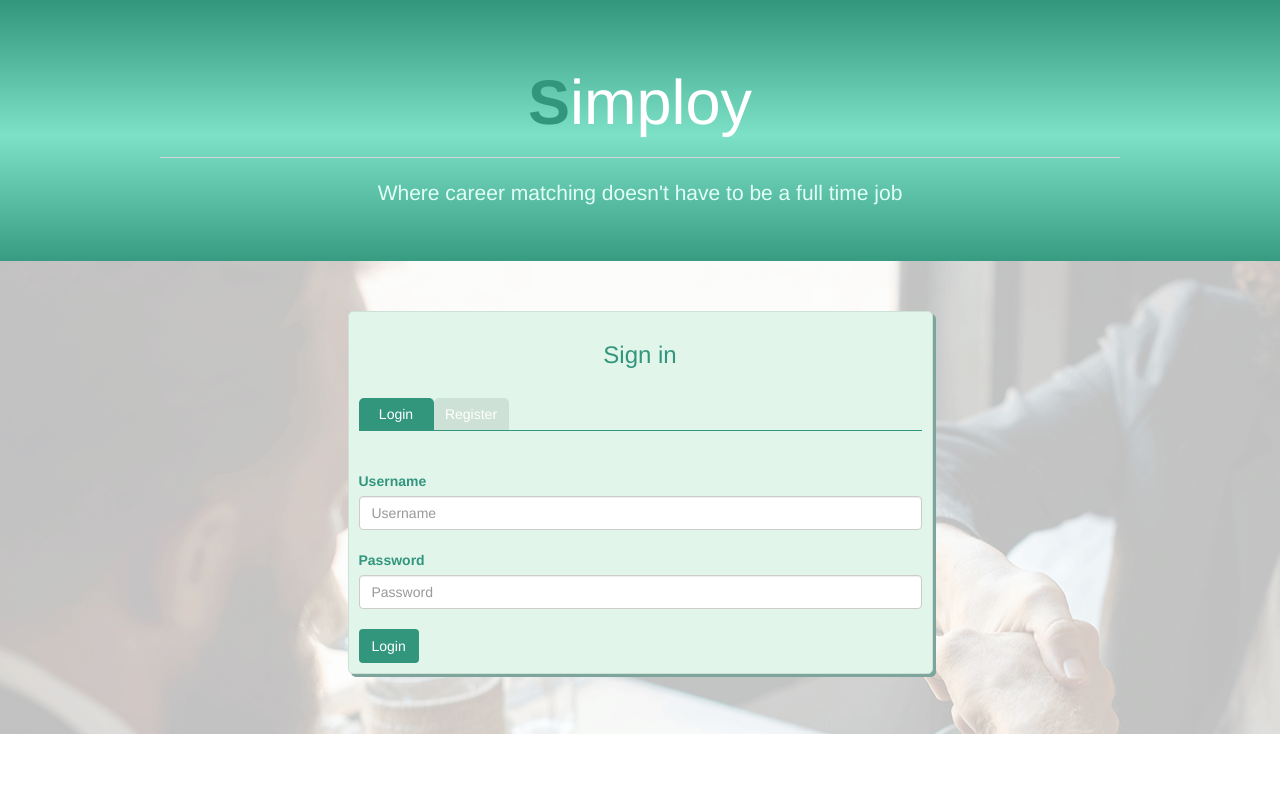
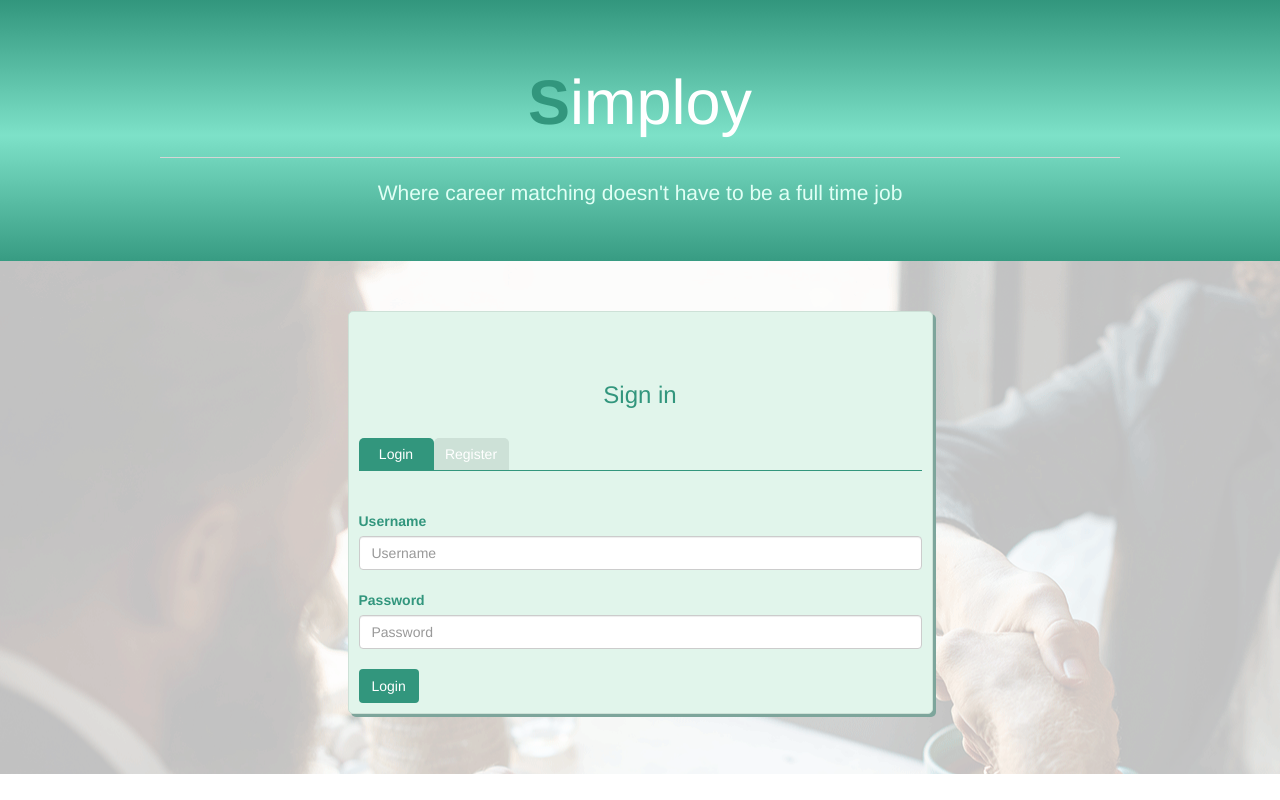
Before and after one commit to ihsantaha/Revature-ProjectII-Simploy, an Angular app in the folder simploy/: page / in a window 1280 px wide. Built offline with nearby package versions, Linux system fonts and the light colour scheme.

Commit message:
Fixed Image margin

```diff
--- a/simploy/src/app/app.component.html
+++ b/simploy/src/app/app.component.html
@@ -1,2 +1 @@
- <app-signin class="mr-bottom"></app-signin>
- <br />
+ <app-signin></app-signin>
--- a/simploy/src/app/signin/signin.component.html
+++ b/simploy/src/app/signin/signin.component.html
@@ -15,6 +15,7 @@
   <div class="row">
     <div class="col-xs-3"></div>
     <div class="col-xs-6 simploy-box simploy-color simploy-shadow" style="margin-top: 50px">
+      <br /><br />
       <h3 class="text-center">Sign in</h3>
       <br />
       <div>
```
